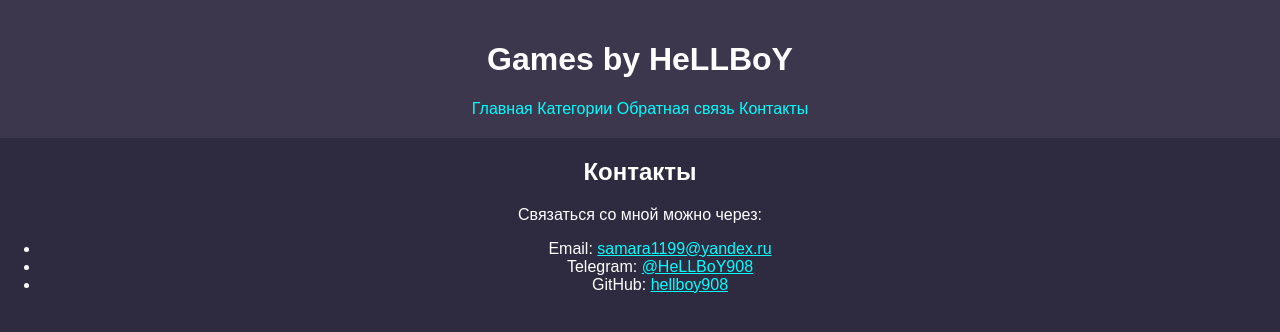
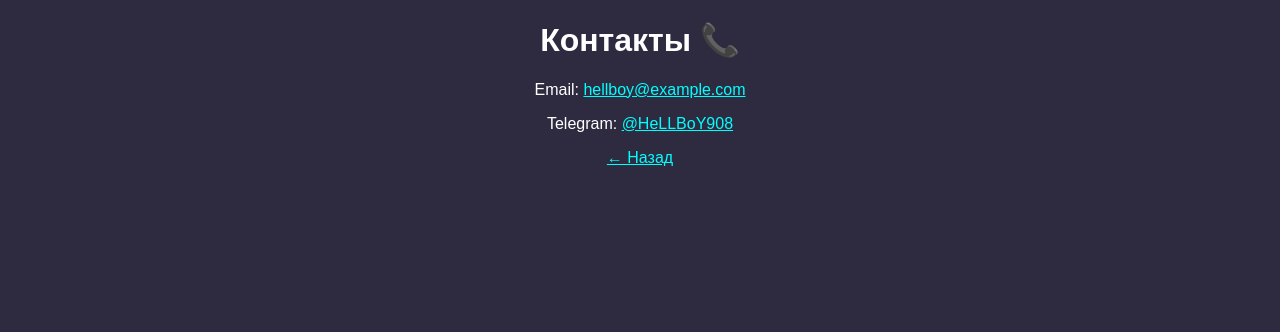
Before and after one commit to hellboy908/hellboy908.github.io, a plain HTML site: page contacts.html in a window 1280 px wide. Drawn offline with Linux system fonts and the light colour scheme.

Commit message:
Update contacts.html

```diff
--- a/contacts.html
+++ b/contacts.html
@@ -6,23 +6,9 @@
     <link rel="stylesheet" href="style.css">
 </head>
 <body>
-    <header>
-        <h1>Games by HeLLBoY</h1>
-        <nav>
-            <a href="index.html">Главная</a>
-            <a href="categories.html">Категории</a>
-            <a href="feedback.html">Обратная связь</a>
-            <a href="contacts.html">Контакты</a>
-        </nav>
-    </header>
-    <main>
-        <h2>Контакты</h2>
-        <p>Связаться со мной можно через:</p>
-        <ul>
-            <li>Email: <a href="mailto:samara1199@yandex.ru">samara1199@yandex.ru</a></li>
-            <li>Telegram: <a href="https://t.me/HeLLBoY908" target="_blank">@HeLLBoY908</a></li>
-            <li>GitHub: <a href="https://github.com/hellboy908" target="_blank">hellboy908</a></li>
-        </ul>
-    </main>
+    <h1>Контакты 📞</h1>
+    <p>Email: <a href="mailto:hellboy@example.com">hellboy@example.com</a></p>
+    <p>Telegram: <a href="https://t.me/HeLLBoY908">@HeLLBoY908</a></p>
+    <p><a href="index.html">← Назад</a></p>
 </body>
 </html>
```
